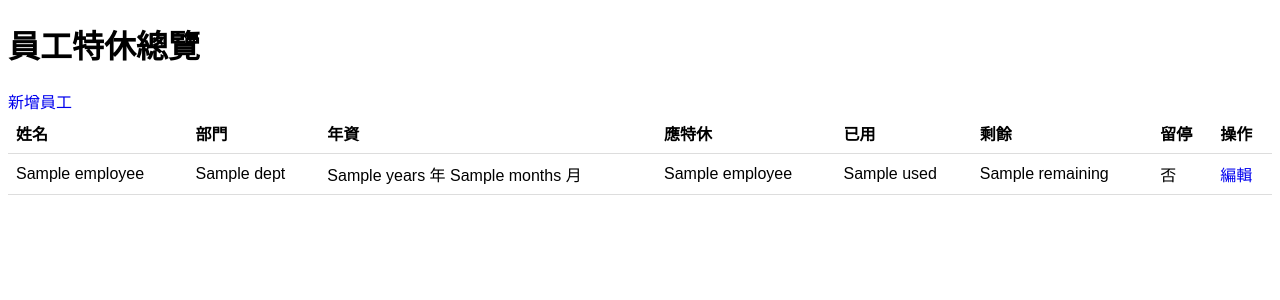
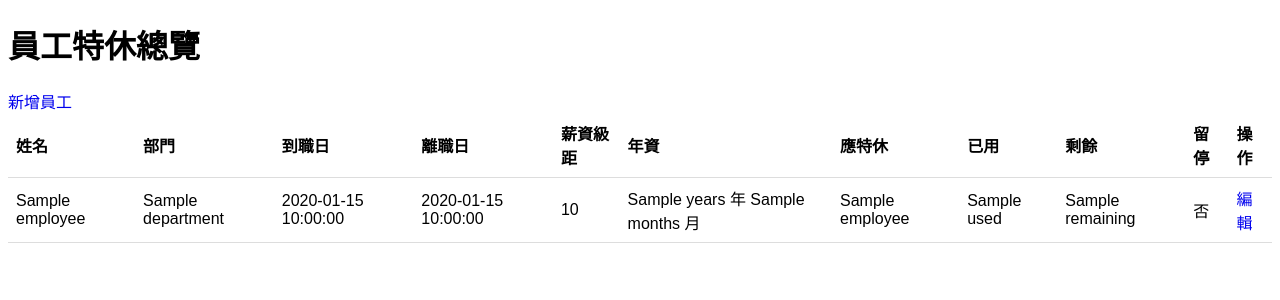
Before and after one commit to penguinpharmacy/penguin-HR-system, a Python web app: template templates/index.html in a window 1280 px wide. Shown: the top 300 px of the page. Run offline with Jinja, Linux system fonts and the light colour scheme; the template is opened without the code that fills it: most values are stand-ins (such as "Sample title", 1, 10 or a date in 2020).

Commit message:
Update index.html

```diff
--- a/templates/index.html
+++ b/templates/index.html
@@ -9,14 +9,29 @@
   <h1 class="text-2xl mb-4">員工特休總覽</h1>
   <a href="/add" class="mb-4 inline-block px-3 py-1 bg-blue-500 text-white rounded">新增員工</a>
   <table class="min-w-full border">
-    <thead><tr>
-      <th>姓名</th><th>部門</th><th>年資</th><th>應特休</th><th>已用</th><th>剩餘</th><th>留停</th><th>操作</th>
-    </tr></thead>
+    <thead>
+      <tr>
+        <th>姓名</th>
+        <th>部門</th>
+        <th>到職日</th>
+        <th>離職日</th>
+        <th>薪資級距</th>
+        <th>年資</th>
+        <th>應特休</th>
+        <th>已用</th>
+        <th>剩餘</th>
+        <th>留停</th>
+        <th>操作</th>
+      </tr>
+    </thead>
     <tbody>
       {% for e in employees %}
       <tr class="border-t">
         <td>{{ e.name }}</td>
-        <td>{{ e.dept }}</td>
+        <td>{{ e.department }}</td>
+        <td>{{ e.start_date }}</td>
+        <td>{{ e.end_date or '' }}</td>
+        <td>{{ e.salary_grade }}</td>
         <td>{{ e.years }} 年 {{ e.months }} 月</td>
         <td>{{ e.entitled }}</td>
         <td>{{ e.used }}</td>
```
